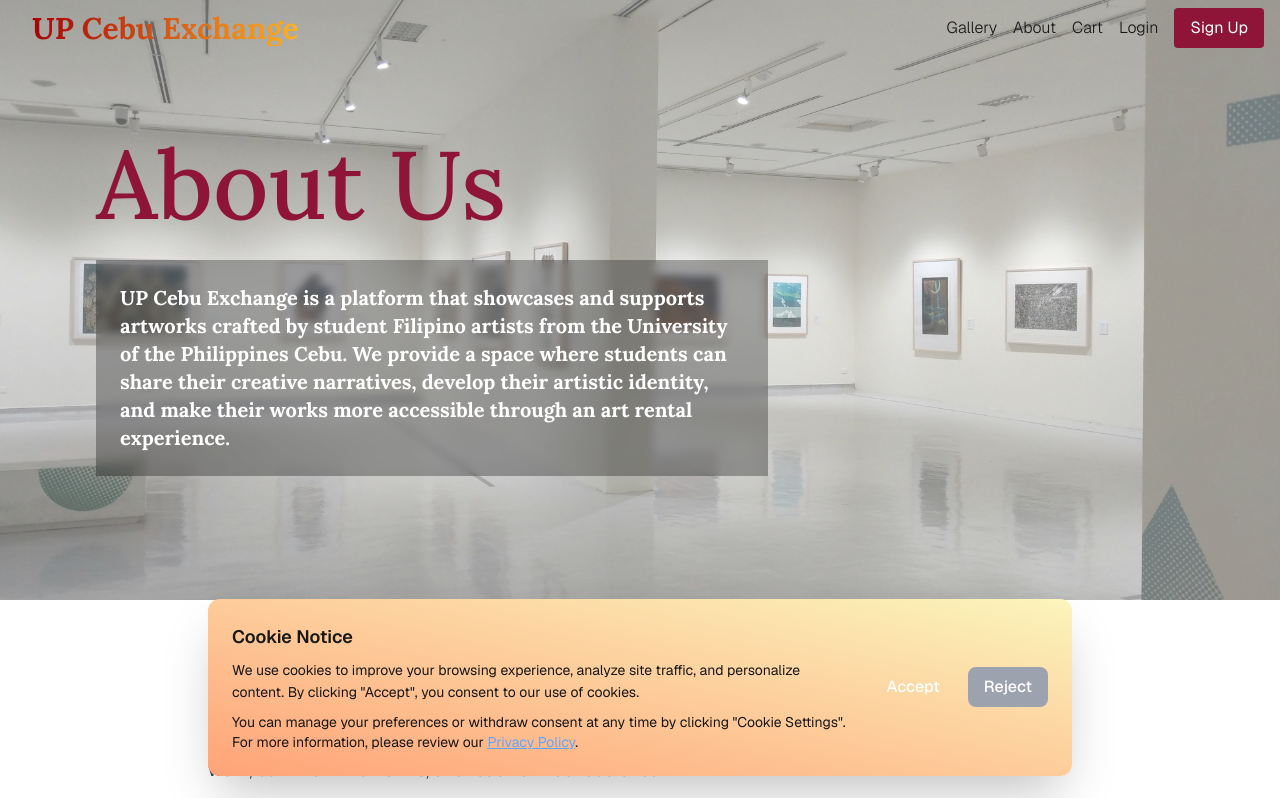
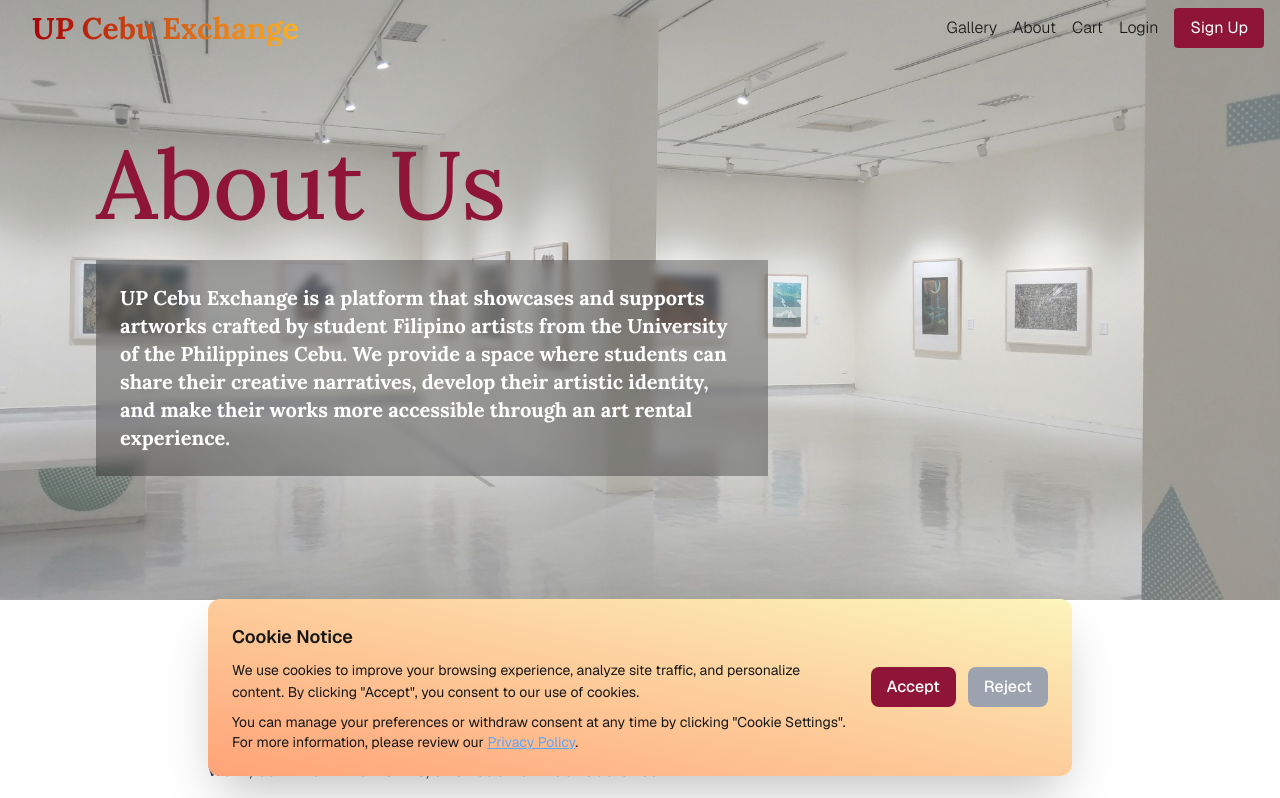
Before and after one commit to EricCatayas/UP-Cebu-Exchange, a Next.js app: page /about in a window 1280 px wide. Shown: the top 798 px of the page. Built offline with nearby package versions, Linux system fonts and the light colour scheme; no server answers.

Commit message:
style: cookie consent

```diff
--- a/src/components/CookieConsent/CookieConsent.tsx
+++ b/src/components/CookieConsent/CookieConsent.tsx
@@ -35,7 +35,7 @@ export default function CookieConsent() {
             <div className="flex gap-3 flex-shrink-0">
               <button
                 onClick={acceptCookies}
-                className="px-4 py-2  hover:bg-primary-dark text-white font-medium rounded-lg transition whitespace-nowrap"
+                className="px-4 py-2 bg-primary  hover:bg-primary-dark text-white font-medium rounded-lg transition whitespace-nowrap"
               >
                 Accept
               </button>
```
